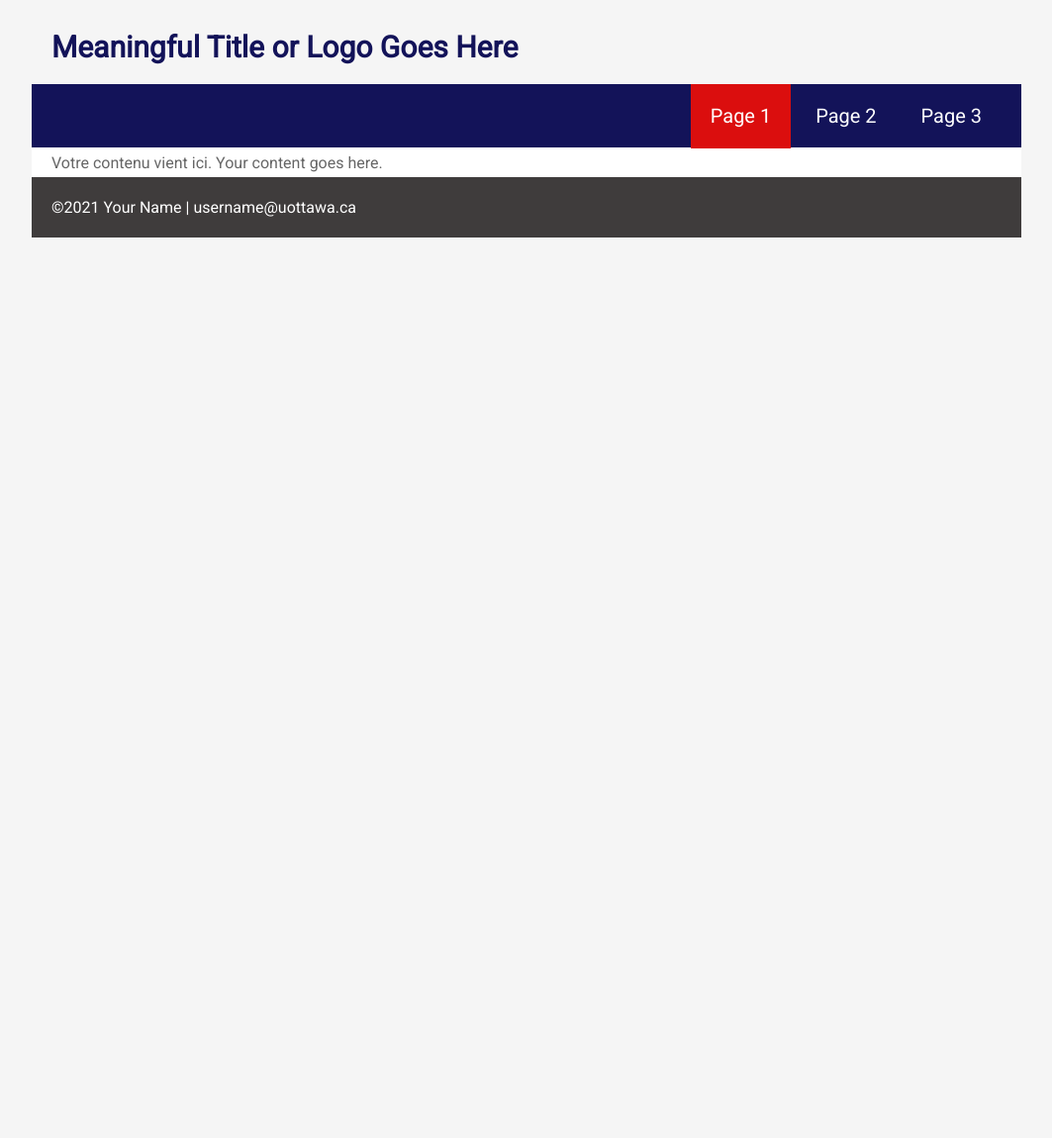
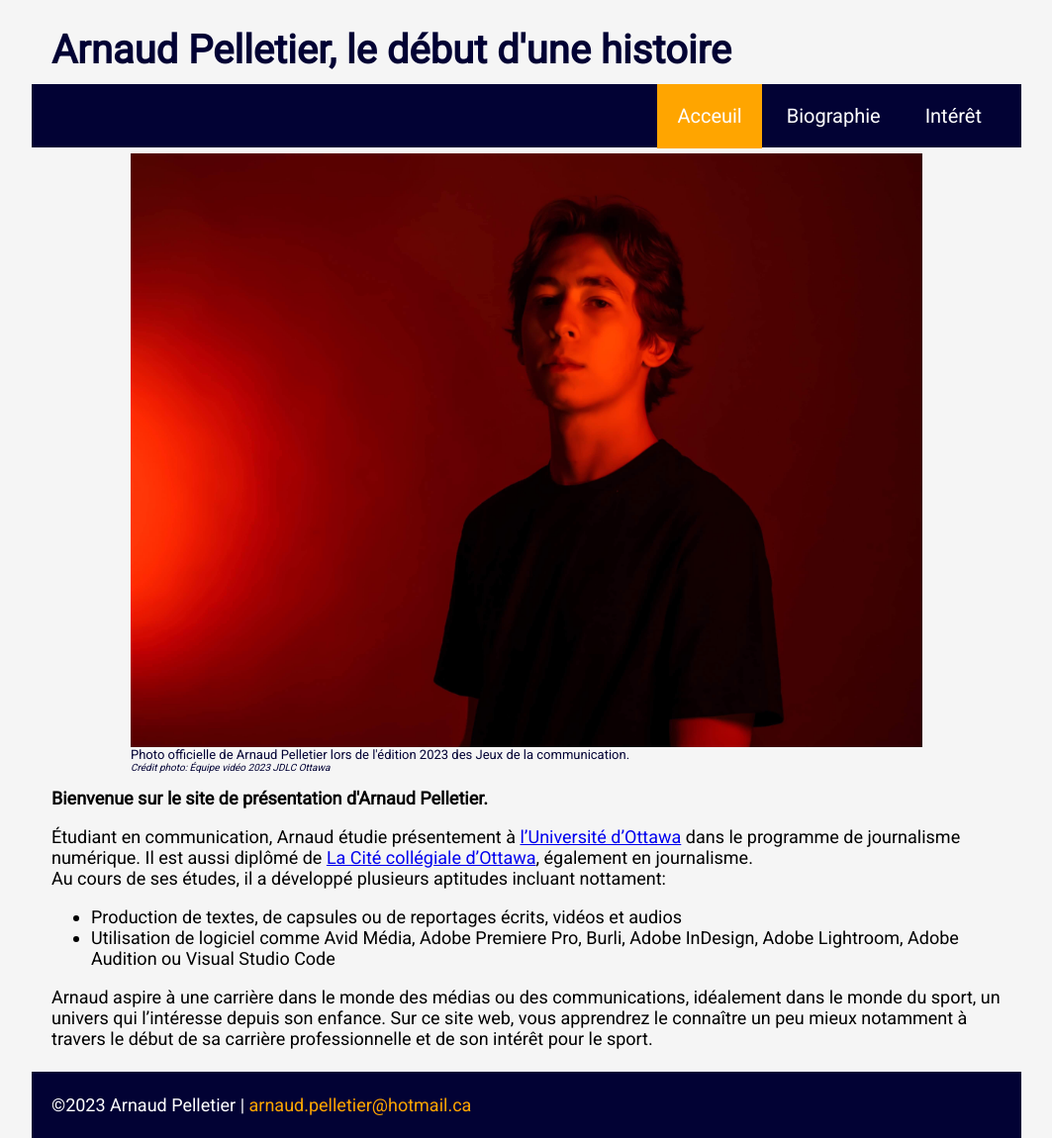
Before and after one commit to jsmarier-courses/projet-1-ArnaudPelletier, a plain HTML site: page index.html in a window 1280 px wide. Shown: the whole page at 99% size, without its empty margins (108-1171 px from the left). Before the commit the page ends 800 px from the top, so only its background shows below. Drawn offline with Linux system fonts and the light colour scheme.

Commit message:
mise a jour

```diff
--- a/jsstyle.css
+++ b/Arnaud.css
@@ -7,6 +7,29 @@ html, body {
 
 body {
     background-color: whitesmoke;
+
+    color:black;
+    font-size: large;
+}
+
+h2 {
+    background-color: whitesmoke;
+
+    color: black;
+    font-size: large;
+}
+
+.legende {
+    background-color: whitesmoke;
+    color: #020234;
+    font-size: small;
+}
+
+.credit-photo {
+    background-color: whitesmoke;
+    color: #020234;
+    font-size: 10px;
+    font-style: italic;
 }
 
 .top-bar {
@@ -17,16 +40,16 @@ body {
 }
 
 .logo {
-   font-size: 30px;
+   font-size: 20px;
    position: absolute;
    padding: 0px 0px 0px 20px;
    z-index: 3;
-   color: #131359;
+   color: #020234;
    font-weight: bold;
 }
 
 .top-menu {
-   background-color: #131359;
+   background-color: #020234;
    position: absolute;
    top: 85px;
    z-index: 2;
@@ -51,11 +74,11 @@ body {
 }
 
 .top-menu li a:hover {
-    background-color: red;
+    background-color: orangered;
 }
 
 .current-page-link {
-    background-color: #db0e0e;
+    background-color: orange;
 }
 
 .page-content {
@@ -64,7 +87,7 @@ body {
     max-width: 1000px;
     margin-left: auto;
     margin-right: auto;
-    background-color: white;
+    background-color: whitesmoke;
     z-index: 1;
 }
 
@@ -89,7 +112,7 @@ body {
     max-width: 1000px;
     margin-left: auto;
     margin-right: auto;
-    background-color:#3f3c3c;
+    background-color:#020234;
 }
 
 .footer-content {
@@ -98,6 +121,10 @@ body {
 }
 
 .footer-content a:link {
-    color: white;
+    color: orange;
     text-decoration: none;
 }
+
+iframe {
+    border: 0;
+    }
--- a/index.html
+++ b/index.html
@@ -1,25 +1,25 @@
 <!DOCTYPE html>
-<html lang="es">
+<html lang="fr">
   <head>
     <meta charset="utf-8" />
     <!-- Below are the links to the CSS sheet which helps style this page and the Google Fonts style sheet for the Roboto font. -->
     <!-- Voici les liens vers la feuille de style CSS qui aide à modifier l'apparence visuelle de cette page et la feuille de style Google Fonts pour la police Roboto. -->
-    <link rel="stylesheet" type="text/css" href="jsstyle.css">
+    <link rel="stylesheet" type="text/css" href="Arnaud.css">
     <link href="https://fonts.googleapis.com/css?family=Roboto" rel="stylesheet">
-    <title>Meaningful Title or Logo Goes Here</title>
+    <title>Arnaud Pelletier, le début d'une histoire</title>
   </head>
   <body>
     <!-- The logo and menu are below. Don't touch the <div> and <nav> tags. -->
     <!-- Le logo et le menu sont ci-dessous. Ne touchez pas aux balises <div> et <nav>. -->
     <div class="top-bar">
       <div class="logo">
-        <p>Meaningful Title or Logo Goes Here</p>
+        <h1>Arnaud Pelletier, le début d'une histoire</h1>
       </div>
       <nav class="top-menu">
         <ul>
-          <li><a class="current-page-link" href="index.html">Page 1</a></li>
-          <li><a href="page2.html">Page 2</a></li>
-          <li><a href="page3.html">Page 3</a></li>
+          <li><a class="current-page-link" href="index.html">Acceuil</a></li>
+          <li><a href="biographie.html">Biographie</a></li>
+          <li><a href="intérêt.html">Intérêt</a></li>
         </ul>
       </nav>
     </div>
@@ -30,7 +30,28 @@
     <!-- START Your content should be between this line... -->
     <!-- DÉBUT Votre contenu devrait être entre cette ligne... -->
 
-    Votre contenu vient ici. Your content goes here.
+    <figure>
+      <img src="images/photo rouge JDLC 2023.jpg" alt="Arnaud de face devant un arrière plan rouge">
+      <div class="legende">
+       <figcaption>Photo officielle de Arnaud Pelletier lors de l'édition 2023 des Jeux de la communication.</figcaption>
+      </div>
+      <div class="credit-photo">
+        <figcaption>Crédit photo: Équipe vidéo 2023 JDLC Ottawa </figcaption>
+      </div>
+    </figure>
+    <h2> Bienvenue sur le site de présentation d'Arnaud Pelletier.</h2>
+    <p>
+      Étudiant en communication, Arnaud étudie présentement à <a href="https://www.uottawa.ca/fr" target="_blank">l’Université d’Ottawa</a> dans le programme de journalisme numérique. Il est aussi diplômé de <a href="https://www.collegelacite.ca/" target="_blank">La Cité collégiale d’Ottawa</a>, également en journalisme.
+      <br>
+      Au cours de ses études, il a développé plusieurs aptitudes incluant nottament:
+      <ul>
+        <li>Production de textes, de capsules ou de reportages écrits, vidéos et audios</li>
+        <li>Utilisation de logiciel comme Avid Média, Adobe Premiere Pro, Burli, Adobe InDesign, Adobe Lightroom, Adobe Audition ou Visual Studio Code</li>
+      </ul>
+    Arnaud aspire à une carrière dans le monde des médias ou des communications, idéalement dans le monde du sport, un univers qui l’intéresse depuis son enfance. Sur ce site web, vous apprendrez le connaître un peu mieux notamment à travers le début de sa carrière professionnelle et de son intérêt pour le sport.
+    </p>
+
+
 
     <!-- ...and this line. END -->
     <!-- ...et cette ligne. FIN -->
@@ -40,7 +61,7 @@
       <div class="footer-content">
     <!-- The footer starts here. -->
     <!-- Le crédit de bas de page commence ici. -->
-        <p>©2021 Your Name | <a href="mailto:username@uottawa.ca">username@uottawa.ca</a></p>
+        <p>©2023 Arnaud Pelletier | <a href="arnaud.pelletier@hotmail.ca">arnaud.pelletier@hotmail.ca</a></p>
       </div>
     </div>
   </body>
```
Also changed, not shown: biographie.html (added, +66 -0 lines), intérêt.html (renamed from page2.html, +16 -8 lines), page3.html (deleted, +0 -47 lines), images/photo Tour Abitibi 2023.jpg (added), images/photo rondelle Canadien.jpg (added), images/photo rouge JDLC 2023.jpg (added), images/pointe-au-pere-1024px.jpg (deleted), images/pointe-au-pere-400px.jpg (deleted), 1 other file.
